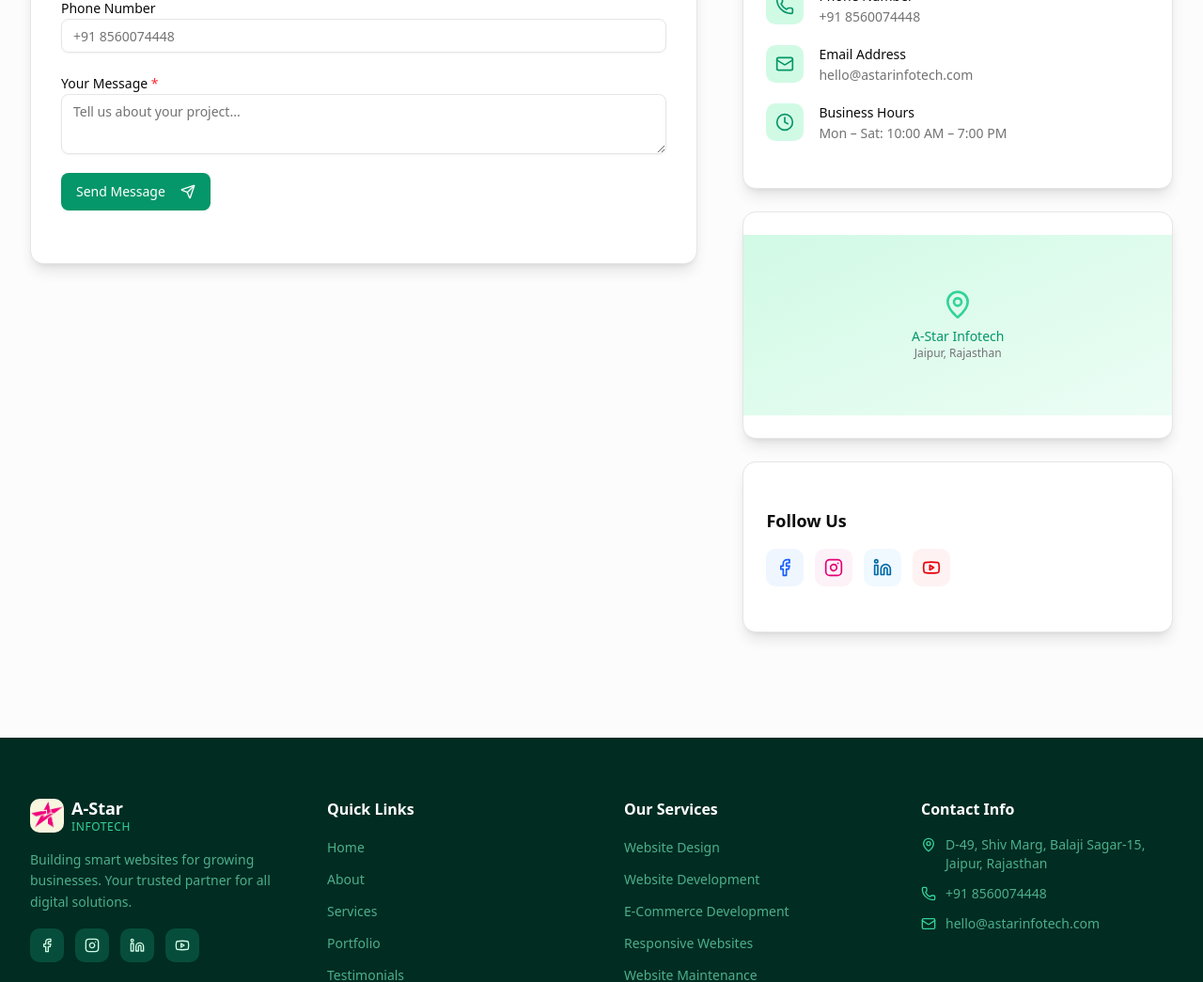
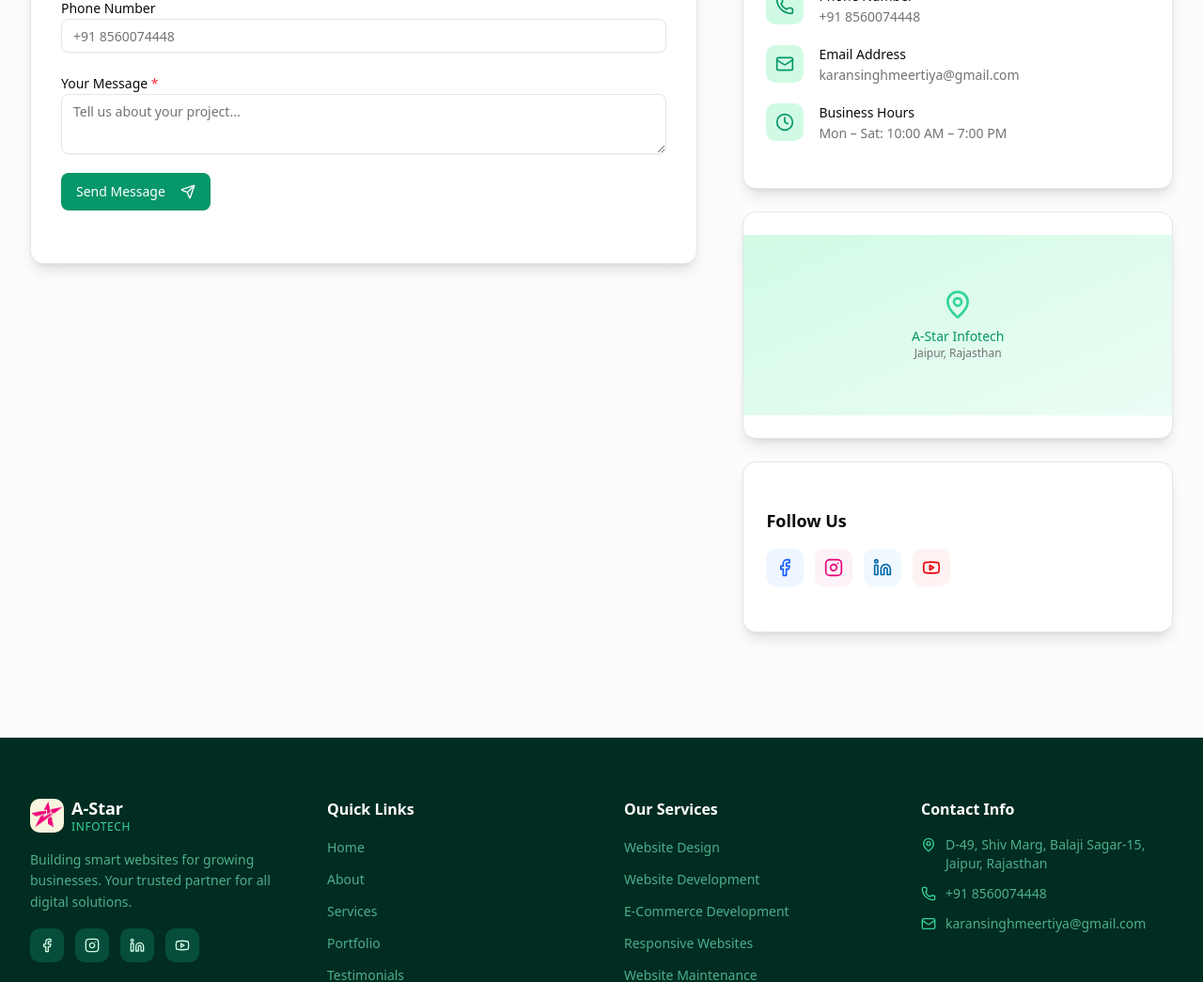
Before and after one commit to karansingh-hash/astar-infotech, a Next.js app: page / in a window 1280 px wide. Shown: the part 7077-8122 px from the top of the page at 94% size. Built offline with nearby package versions, Linux system fonts and the light colour scheme; a web font is replaced by a local one.

Commit message:
43c31d32-f7d8-4cc8-8349-5db49865140c

```diff
--- a/src/app/page.tsx
+++ b/src/app/page.tsx
@@ -1205,7 +1205,7 @@ export default function Home() {
                           Email Address
                         </div>
                         <div className="text-sm text-muted-foreground mt-0.5">
-                          hello@astarinfotech.com
+                          karansinghmeertiya@gmail.com
                         </div>
                       </div>
                     </div>
@@ -1411,7 +1411,7 @@ export default function Home() {
                 <li className="flex items-center gap-2.5">
                   <Mail className="w-4 h-4 text-emerald-400 shrink-0" />
                   <span className="text-sm text-emerald-300/70">
-                    hello@astarinfotech.com
+                    karansinghmeertiya@gmail.com
                   </span>
                 </li>
               </ul>
--- a/src/lib/email.ts
+++ b/src/lib/email.ts
@@ -137,7 +137,7 @@ export async function sendAutoReply(data: ContactFormData) {
             </tr>
             <tr>
               <td style="padding: 4px 0; color: #6b7280; font-size: 14px;">📧</td>
-              <td style="padding: 4px 0;"><a href="mailto:hello@astarinfotech.com" style="color: #059669; font-size: 14px;">hello@astarinfotech.com</a></td>
+              <td style="padding: 4px 0;"><a href="mailto:karansinghmeertiya@gmail.com" style="color: #059669; font-size: 14px;">karansinghmeertiya@gmail.com</a></td>
             </tr>
           </table>
         </div>
```
Also changed, not shown: 1 other file (tests, documents, lock files or other folders).
